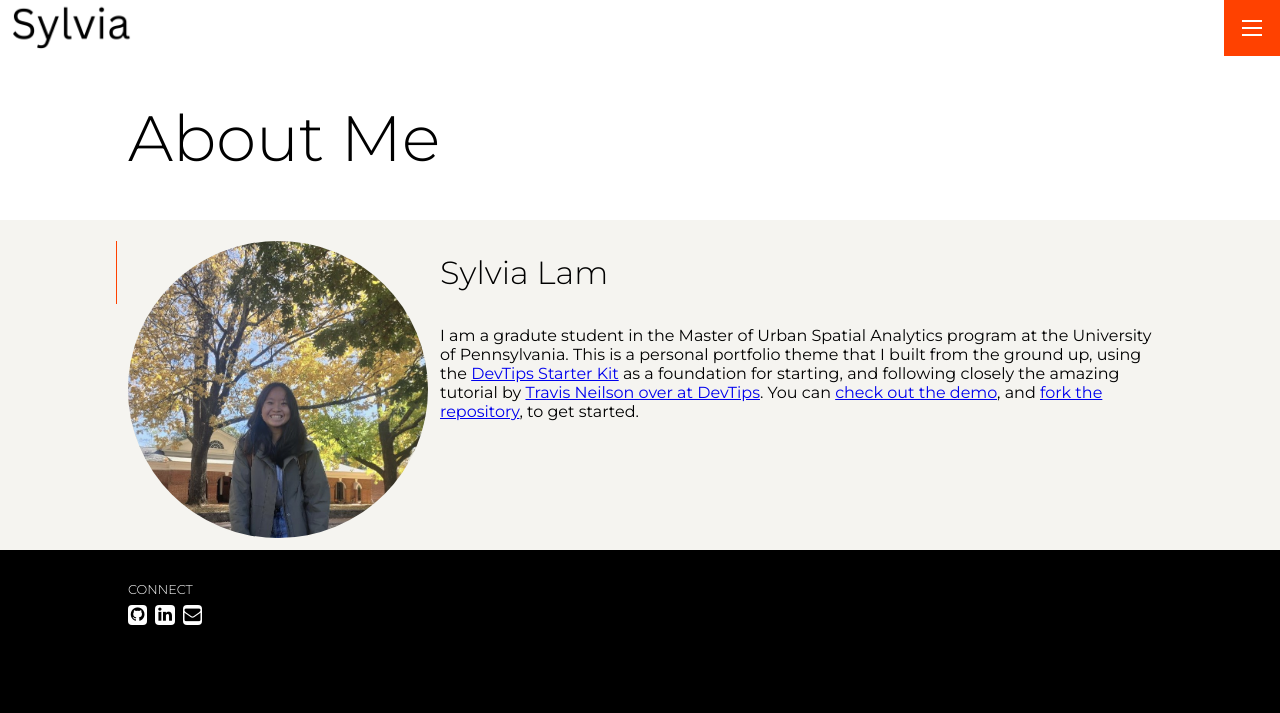
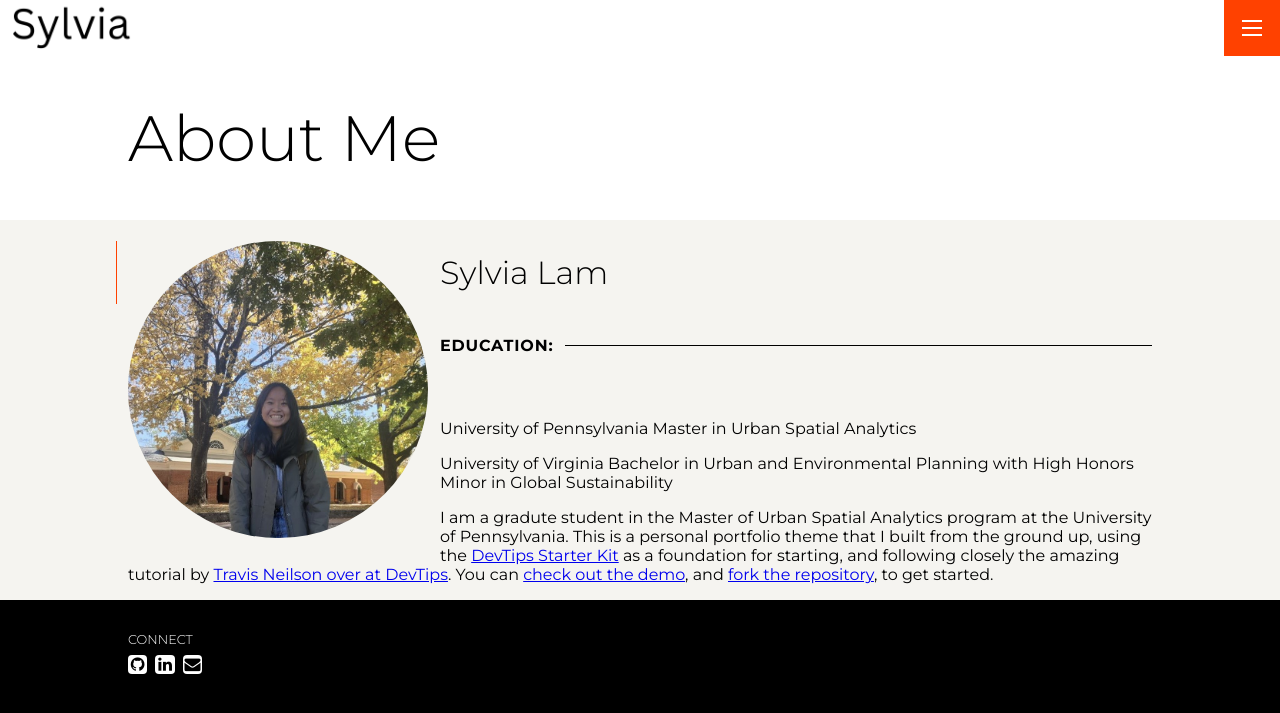
Before and after one commit to laivlys/portfolio, a Jekyll site: the page built from pages/about.md, in a window 1280 px wide. Shown: the top 713 px of the page. Built offline with Jekyll 4.4.1, drawn with Linux system fonts in a browser that asks for light colours.

Commit message:
Update about.md

```diff
--- a/pages/about.md
+++ b/pages/about.md
@@ -7,4 +7,12 @@ permalink: /about
 
 # Sylvia Lam
 
+## Education:
+University of Pennsylvania
+Master in Urban Spatial Analytics
+
+University of Virginia
+Bachelor in Urban and Environmental Planning with High Honors
+Minor in Global Sustainability
+
 I am a gradute student in the Master of Urban Spatial Analytics program at the University of Pennsylvania. This is a personal portfolio theme that I built from the ground up, using the [DevTips Starter Kit](http://devtipsstarterkit.com/) as a foundation for starting, and following closely the amazing tutorial by [Travis Neilson over at DevTips](https://www.youtube.com/watch?v=T6jKLsxbFg4&list=PL0CB3OvPhDA_STygmp3sDenx3UpdOMk7P). You can [check out the demo](lenpaul.github.io/portfolio-jekyll-theme/), and [fork the repository](https://github.com/LeNPaul/portfolio-jekyll-theme/fork), to get started.
```
